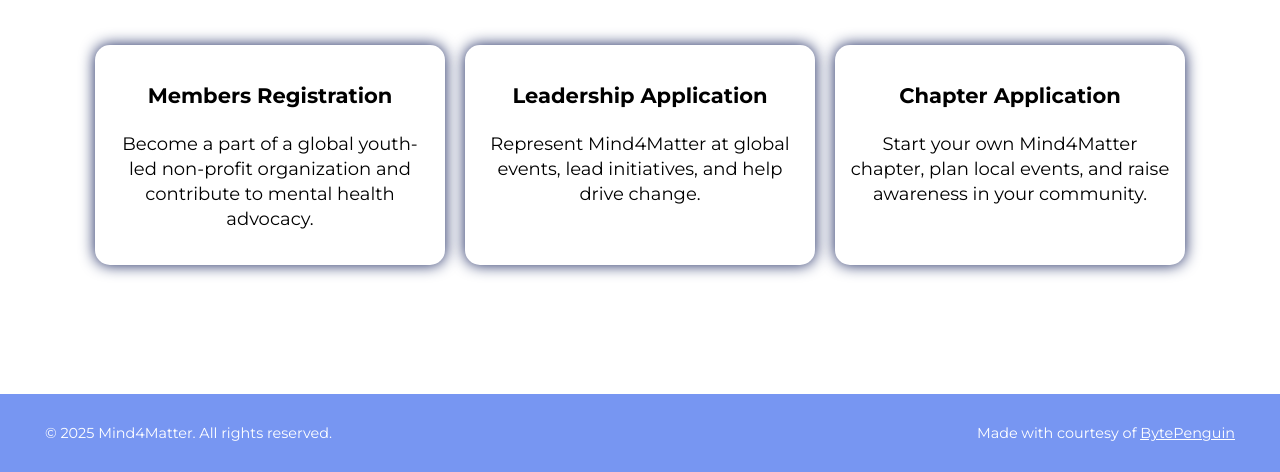
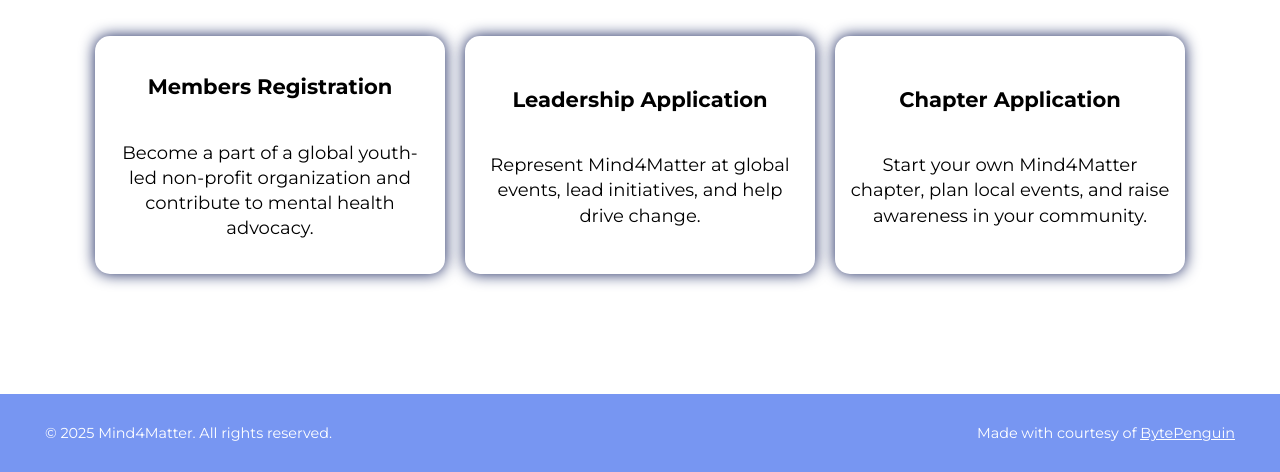
Before and after one commit to BytePenguinCode/Mind4Matter, a plain HTML site: page registration.html in a window 1280 px wide. Shown: the part 328-800 px from the top of the page. Drawn offline with Linux system fonts and the light colour scheme.

Commit message:
radius for the photos later

```diff
--- a/style.css
+++ b/style.css
@@ -307,6 +307,7 @@ h2 {
     min-width: 350px;
     align-self: center;
     flex: 2;
+    border-radius: 15px;
 }
 
 .photo-paragraph > div {
@@ -353,7 +354,7 @@ h2 {
 }
 
 /*card */
-.card, .white-card, .white-card-clickable, .blue-card,
+.white-card, .white-card-clickable, .blue-card,
 .blue-card-clickable, .dark-card, .dark-blue-card-clickable {
     box-sizing: border-box;
     width: 100vw;
@@ -365,15 +366,18 @@ h2 {
     font-family: "Montserrat", sans-serif;
     text-decoration: none;
     font-size: 1.125rem;
-    background-position: center;
-    background-repeat: no-repeat;
-    background-size: cover;
-    background-color: rgba(32, 48, 121, 0.5);
-    background-blend-mode: multiply;
+    max-width: 350px;
+    display: flex;
+    flex-direction: column;
+    align-items: center;
+    justify-content: center;
 }
-.card, .white-card, .white-card-clickable, .blue-card,
-.blue-card-clickable, .dark-blue-card, .dark-blue-card-clickable {
-    max-width: 350px;
+
+.white-card img, .white-card-clickable img, .blue-card img,
+.blue-card-clickable img, .dark-card img, .dark-blue-card-clickable img {
+    width: 100%;
+    height: auto;
+    border-radius: 10px;
 }
 
 .white-card, .white-card-clickable {
```
